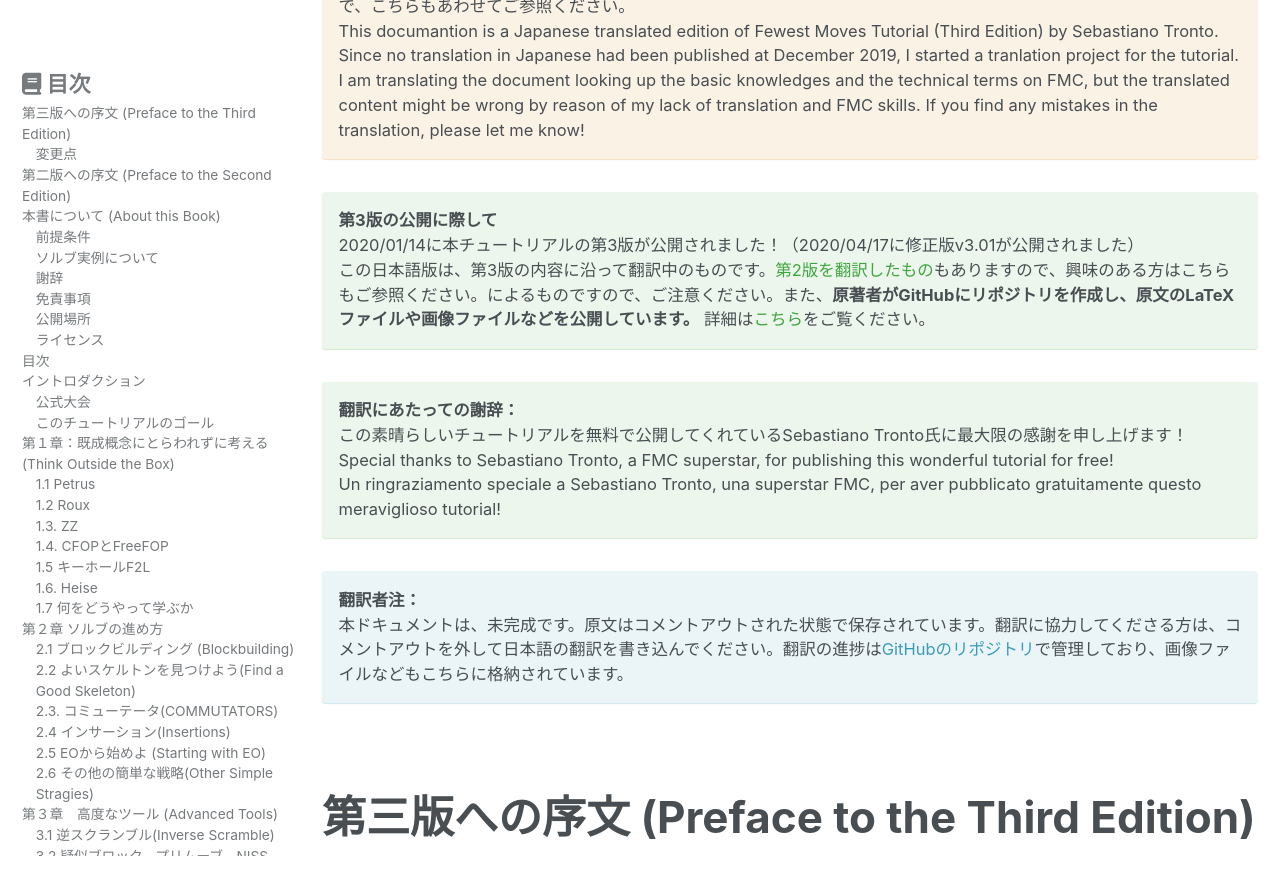
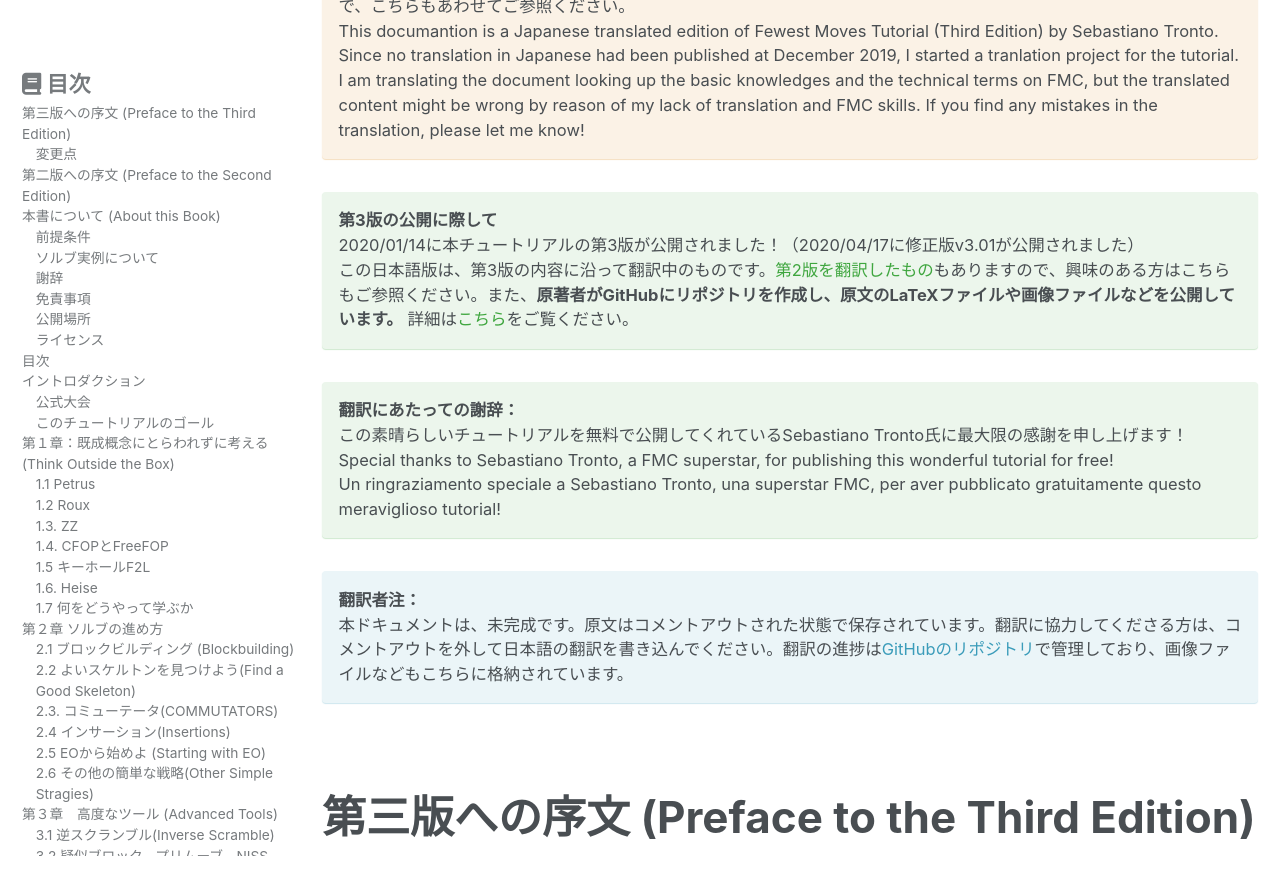
Before and after one commit to kawam1123/translation, a Jekyll site: the page built from _pages/FMC-tutorial-v3.md, in a window 1280 px wide and 900 px high, scrolled down 1375 px. Shown: the top 895 px of the window. Built offline with Jekyll 4.4.1, drawn with Linux system fonts in a browser that asks for light colours; cached includes are drawn as plain includes; nearby versions of some CDN libraries.

Commit message:
誤字修正

```diff
--- a/_pages/FMC-tutorial-v3.md
+++ b/_pages/FMC-tutorial-v3.md
@@ -52,7 +52,7 @@
 
 **第3版の公開に際して**
 2020/01/14に本チュートリアルの第3版が公開されました！（2020/04/17に修正版v3.01が公開されました）
-この日本語版は、第3版の内容に沿って翻訳中のものです。[第2版を翻訳したもの](../v2/)もありますので、興味のある方はこちらもご参照ください。によるものですので、ご注意ください。また、**原著者がGitHubにリポジトリを作成し、原文のLaTeXファイルや画像ファイルなどを公開しています。** 詳細は[こちら](https://github.com/sebastianotronto/fmctutorial)をご覧ください。
+この日本語版は、第3版の内容に沿って翻訳中のものです。[第2版を翻訳したもの](../v2/)もありますので、興味のある方はこちらもご参照ください。また、**原著者がGitHubにリポジトリを作成し、原文のLaTeXファイルや画像ファイルなどを公開しています。** 詳細は[こちら](https://github.com/sebastianotronto/fmctutorial)をご覧ください。
 {: .notice--success}
 
 **翻訳にあたっての謝辞：**
```
Also changed, not shown: 1 other file.
